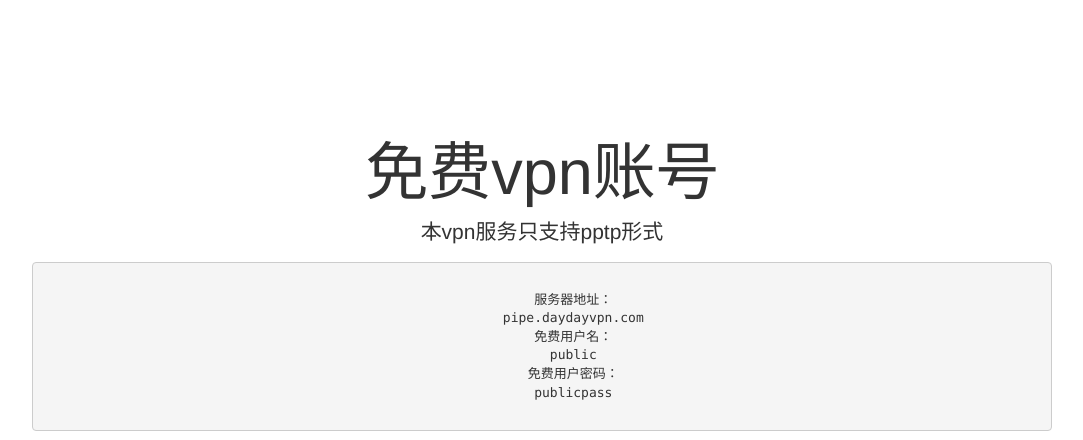
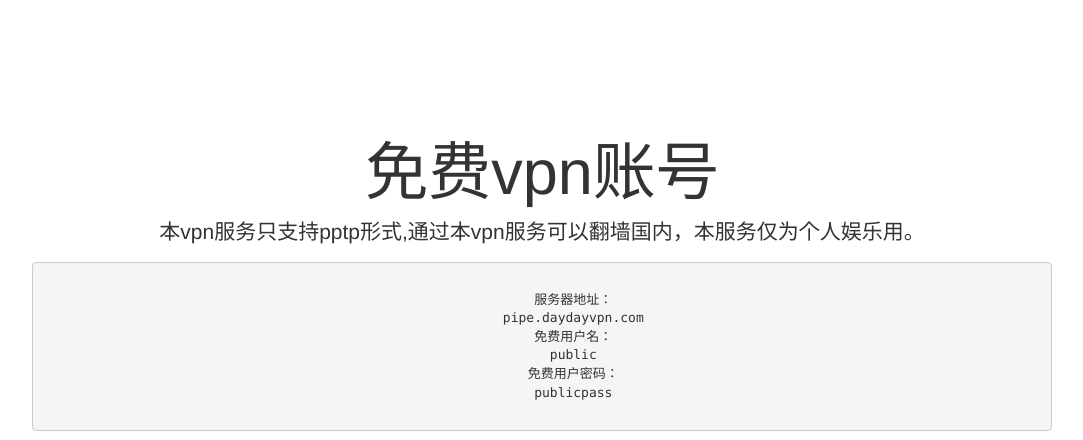
Before and after one commit to huyu/daydayvpn, a Yii app: template views/site/index.php in a window 1280 px wide. Shown: the top 440 px of the page, without its empty margins (98-1181 px from the left). Run offline with PHP 8.4 and a stand-in for Yii, Linux system fonts and the light colour scheme; the template is opened without the code that fills it, so the values that code supplies are empty; some libraries are stand-ins or nearby versions.

Commit message:
声明更新

```diff
--- a/views/site/index.php
+++ b/views/site/index.php
@@ -10,7 +10,7 @@ $this->title = 'daydayvpn合作社';
         <h1>免费vpn账号</h1>
 
         <p class="lead">
-        本vpn服务只支持pptp形式
+        本vpn服务只支持pptp形式,通过本vpn服务可以翻墙国内，本服务仅为个人娱乐用。
         <pre>
 
         服务器地址：
```
